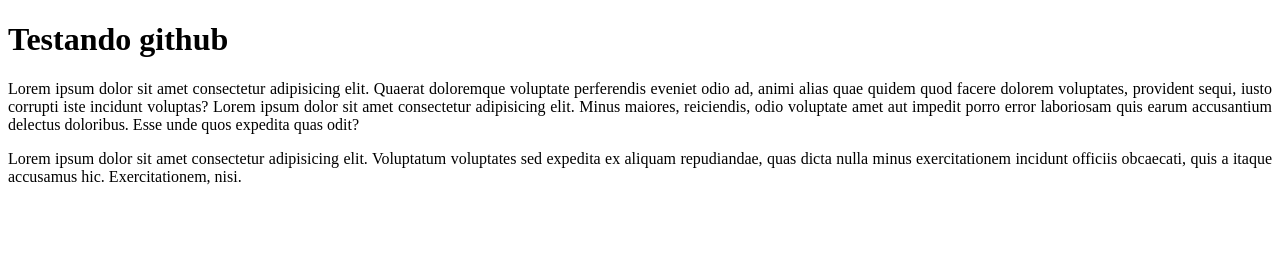
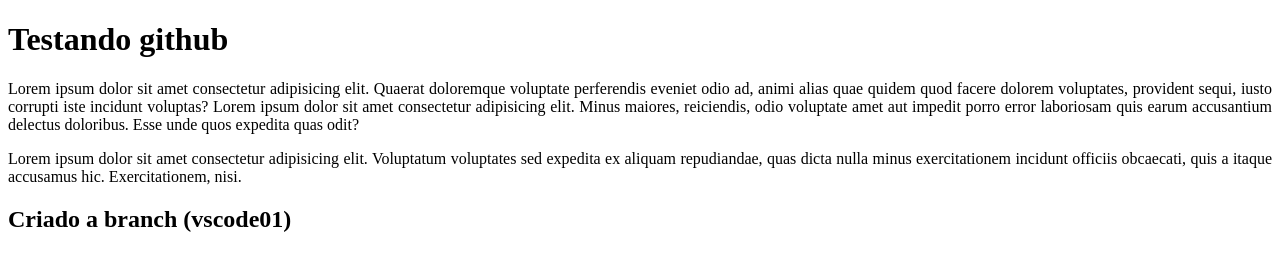
Before and after one commit to PedroLu1z/vscode, a plain HTML site: page index.html in a window 1280 px wide. Drawn offline with Linux system fonts and the light colour scheme.

Commit message:
add branch vscode01

```diff
--- a/index.html
+++ b/index.html
@@ -10,5 +10,6 @@
     <h1>Testando github</h1>
     <p style="text-align: justify;">Lorem ipsum dolor sit amet consectetur adipisicing elit. Quaerat doloremque voluptate perferendis eveniet odio ad, animi alias quae quidem quod facere dolorem voluptates, provident sequi, iusto corrupti iste incidunt voluptas? Lorem ipsum dolor sit amet consectetur adipisicing elit. Minus maiores, reiciendis, odio voluptate amet aut impedit porro error laboriosam quis earum accusantium delectus doloribus. Esse unde quos expedita quas odit?</p>
     <p style="text-align: justify;">Lorem ipsum dolor sit amet consectetur adipisicing elit. Voluptatum voluptates sed expedita ex aliquam repudiandae, quas dicta nulla minus exercitationem incidunt officiis obcaecati, quis a itaque accusamus hic. Exercitationem, nisi.</p>
+    <h2>Criado a branch (vscode01)</h2>
 </body>
 </html>
```
